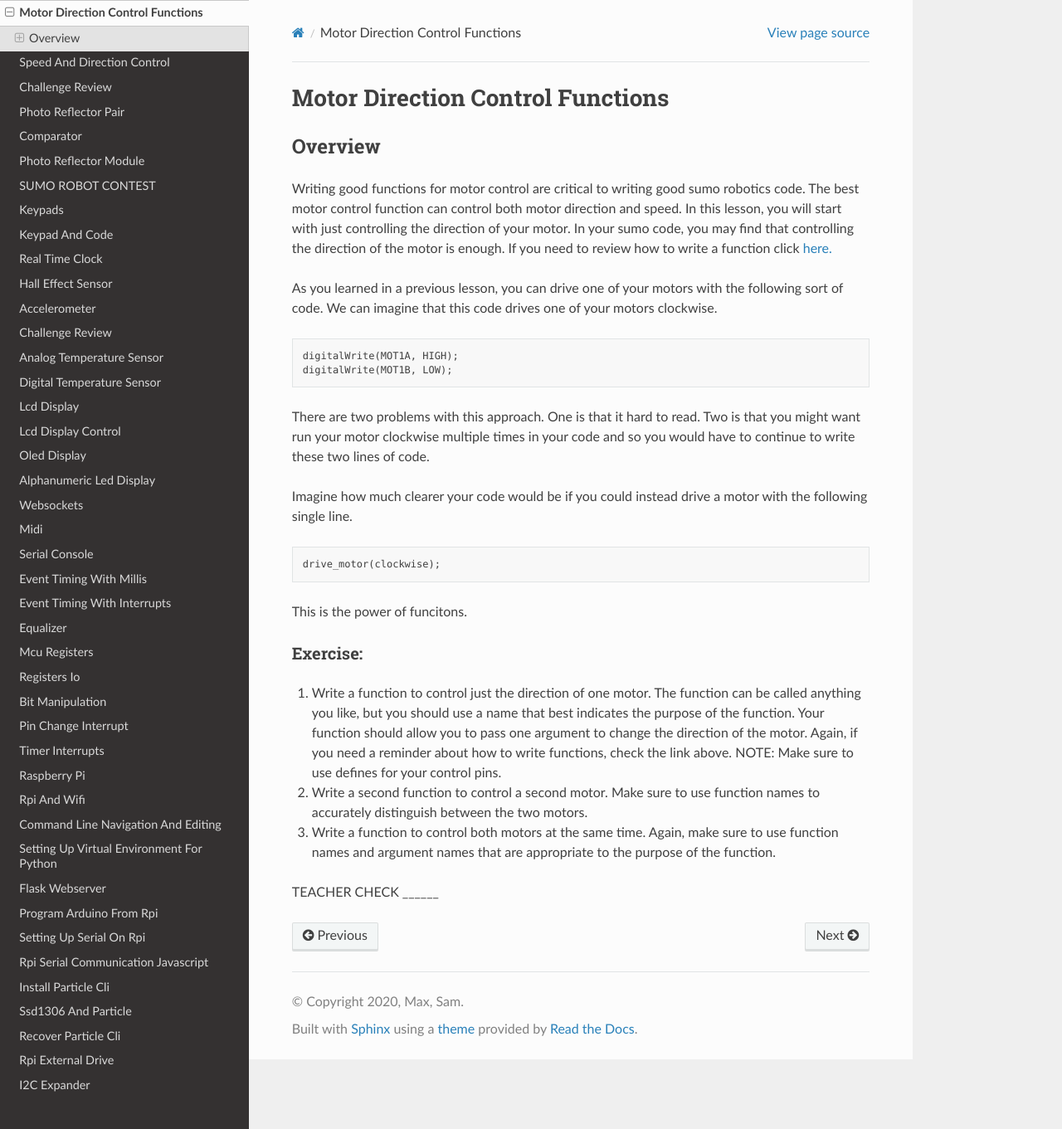
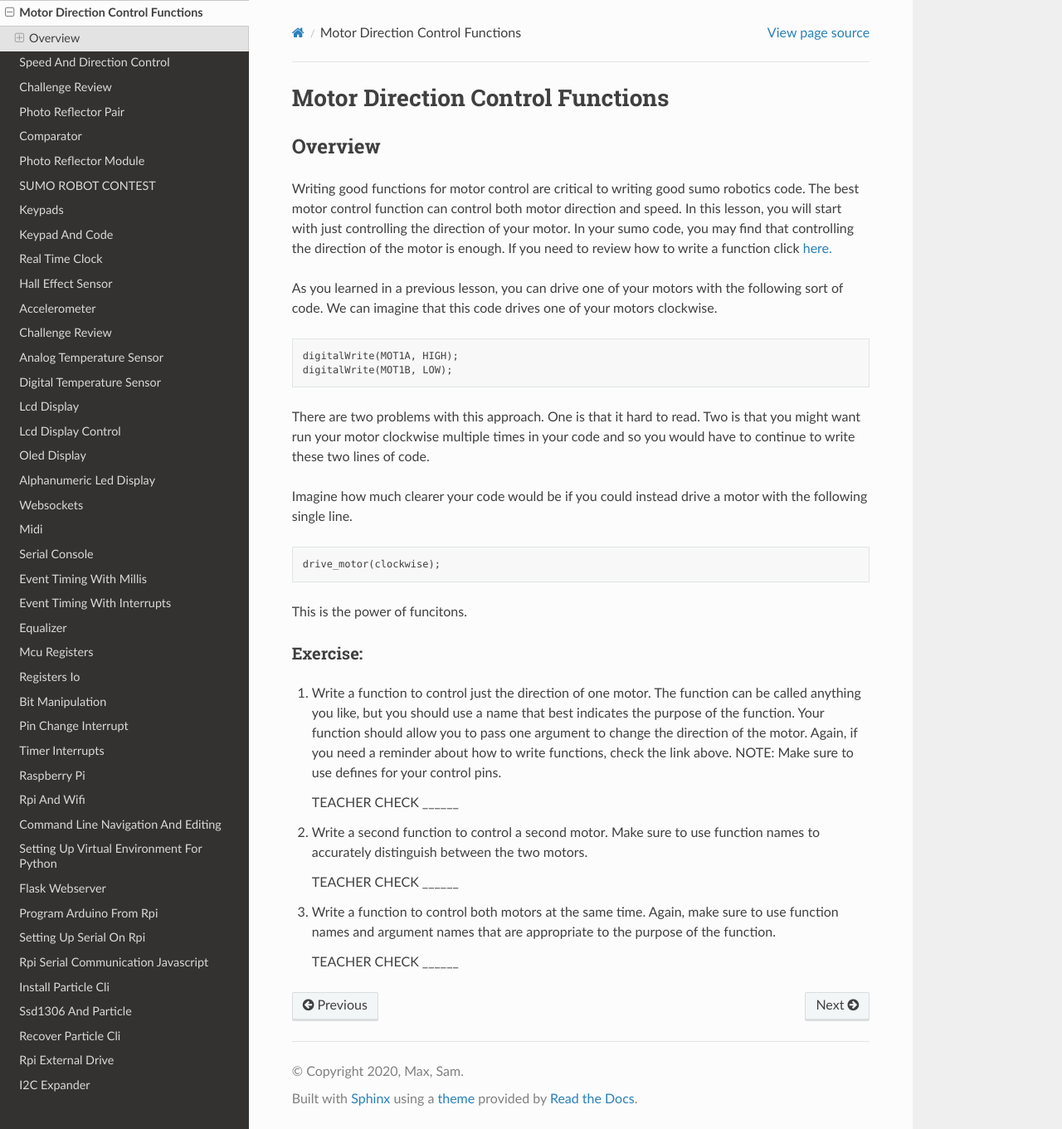
Before and after one commit to maxtkc/mvths-wiki, a Sphinx documentation site: the page built from docs/061-motor-direction-control-functions.rst, in a window 1280 px wide and 1361 px high. Shown: the whole window at 83% size. Built offline with Sphinx 7.4.7 and the Read the Docs theme 2.0.0, drawn with Linux system fonts in a browser that asks for light colours; pages that are not in the unit, such as notebooks, are missing from menus.

Commit message:
Update 061-motor-direction-control-functions.rst

```diff
--- a/docs/061-motor-direction-control-functions.rst
+++ b/docs/061-motor-direction-control-functions.rst
@@ -28,8 +28,12 @@ Exercise:
 
 #. Write a function to control just the direction of one motor. The function can be called anything you like, but you should use a name that best indicates the purpose of the function. Your function should allow you to pass one argument to change the direction of the motor. Again, if you need a reminder about how to write functions, check the link above. NOTE: Make sure to use defines for your control pins.
 
+   TEACHER CHECK ______
+
 #. Write a second function to control a second motor. Make sure to use function names to accurately distinguish between the two motors.
+
+   TEACHER CHECK ______
 
 #. Write a function to control both motors at the same time. Again, make sure to use function names and argument names that are appropriate to the purpose of the function.
 
-TEACHER CHECK ______
+   TEACHER CHECK ______
```
